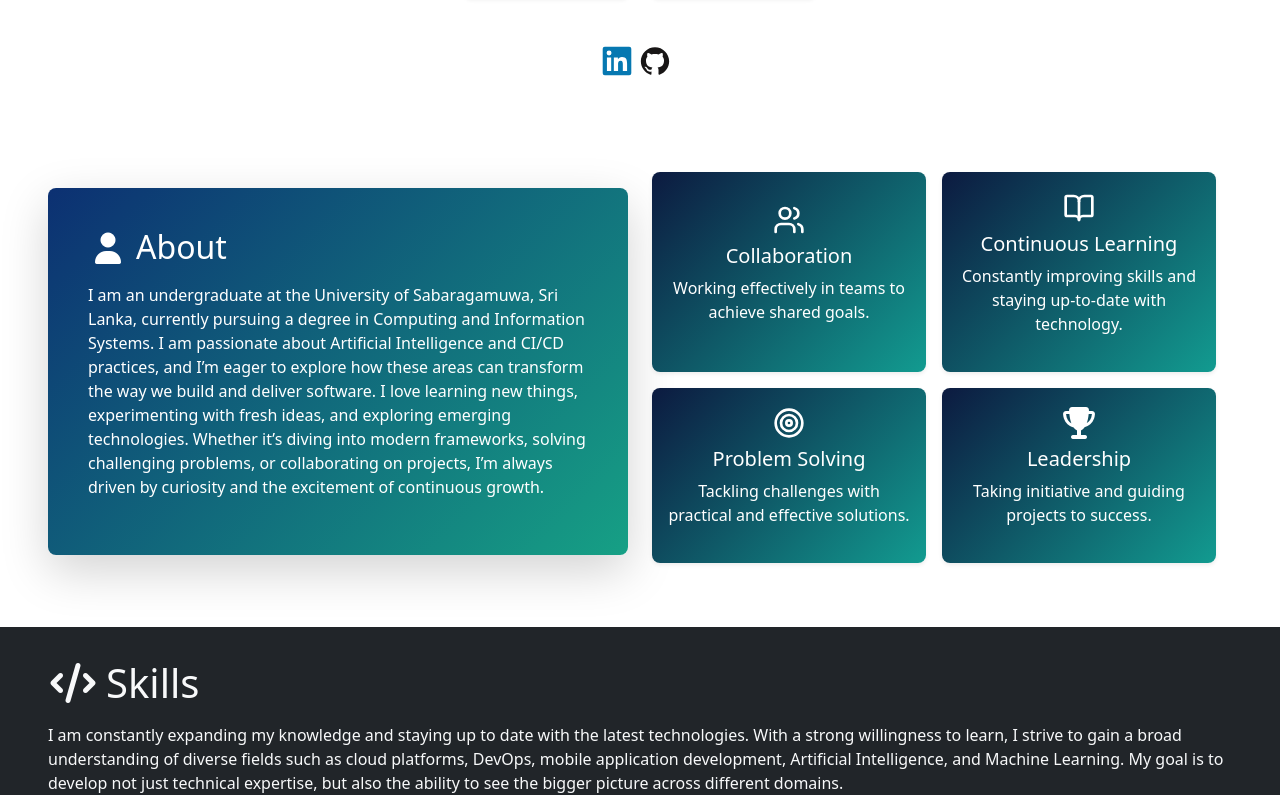
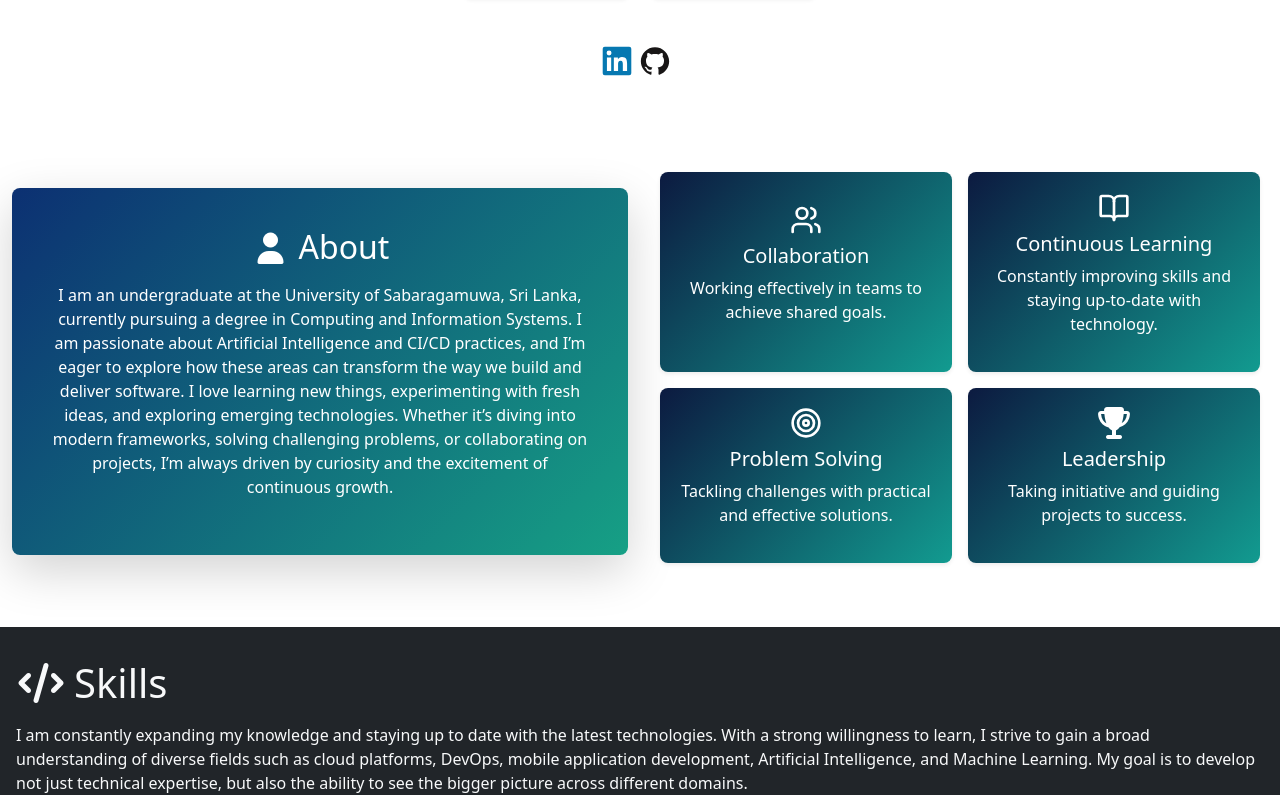
Before and after one commit to Thamaruj/Thamaru-Website, a React (Vite) app in the folder thamaru-website/: page / in a window 1280 px wide. Shown: the part 594-1389 px from the top of the page. Built offline with nearby package versions, Linux system fonts and the light colour scheme.

Commit message:
Adjusted horzontal padding for a better mobile view fit

```diff
--- a/thamaru-website/src/Components/BodyContent.jsx
+++ b/thamaru-website/src/Components/BodyContent.jsx
@@ -111,7 +111,7 @@ const BodyContent = () => {
 
   return (
     <>
-        <Container fluid className="full-width-section mt-lg-5">
+        <Container fluid className="full-width-section mt-lg-5 ">
         {/* Profile Photo Row */}
         <Row className="justify-content-center text-center m-0 mt-5 pt-5 pt-sm-0">
             <Col xs="auto">
@@ -230,10 +230,10 @@ const BodyContent = () => {
         </Container>
 
 
-        <Container fluid className="py-5 px-5 about-me-section " id="about">
+        <Container fluid className="py-5 about-me-section " id="about">
         <Row className="justify-content-center align-items-stretch">
             {/* Left Section */}
-            <Col md={6} className="mb-4 d-flex pt-3">
+            <Col md={6} xs={12} className="mb-4 d-flex pt-3">
             <motion.div
                 initial={{ opacity: 0, y: 50 }}
                 whileInView={{ opacity: 1, y: 0 }}
@@ -241,23 +241,24 @@ const BodyContent = () => {
                 transition={{ duration: 0.8 }}
                 className="w-100"
                             >
-                <Card className="p-4 shadow-lg border-0 rounded-3 text-start w-100 h-100 bg-gray custom-card-adjustment">
-                    <Card.Body >
-                        <h2 className="mb-3 d-flex align-items-center ">
+                <Card className="p-4 shadow-lg border-0 rounded-3 text-center w-100 h-100 bg-gray custom-card-adjustment">
+                <Card.Body>
+                    <h2 className="mb-3 d-flex justify-content-center align-items-center">
                     <i className="fas fa-user me-2"></i> About
                     </h2>
-                        <p>
+                    <p className="text-justify">
                     I am an undergraduate at the University of Sabaragamuwa, Sri Lanka, currently pursuing a degree in Computing and Information Systems. I am passionate about Artificial Intelligence and CI/CD practices, and I’m eager to explore how these areas can transform the way we build and deliver software.
 
                     I love learning new things, experimenting with fresh ideas, and exploring emerging technologies. Whether it’s diving into modern frameworks, solving challenging problems, or collaborating on projects, I’m always driven by curiosity and the excitement of continuous growth.
                     </p>
                 </Card.Body>
                 </Card>
+
             </motion.div>
             </Col>
 
             {/* Right Section */}
-            <Col xs={12} md={6} className="d-flex">
+            <Col xs={12} md={6} className="d-flex justify-content-center">
                 <Row className="g-3 w-100 h-100">
                     {[
                         {   icon: Users,
@@ -309,7 +310,7 @@ const BodyContent = () => {
         </Container>
 
 
-        <Container fluid className=" skills-section bg-dark text-light py-2 px-5 " id="skills">
+        <Container fluid className=" skills-section bg-dark text-light py-2 px-3" id="skills">
             <motion.div
                 initial={{ opacity: 0, y: 50 }}
                 whileInView={{ opacity: 1, y: 0 }}
@@ -481,7 +482,7 @@ const BodyContent = () => {
         </Container>
 
 
-    <Container fluid className="skills-section bg-dark text-light p-3 px-5" id="education">
+    <Container fluid className="skills-section bg-dark text-light p-3 " id="education">
         <motion.div
             initial={{ opacity: 0, y: 50 }}
             whileInView={{ opacity: 1, y: 0 }}
@@ -553,7 +554,7 @@ const BodyContent = () => {
           <hr />
     </Container>
 
-     <Container fluid className="skills-section bg-dark text-light p-3 px-5">
+     <Container fluid className="skills-section bg-dark text-light p-3 px">
         <motion.div
             initial={{ opacity: 0, y: 50 }}
             whileInView={{ opacity: 1, y: 0 }}
```
Lines whose indentation alone changed are shown as unchanged.
